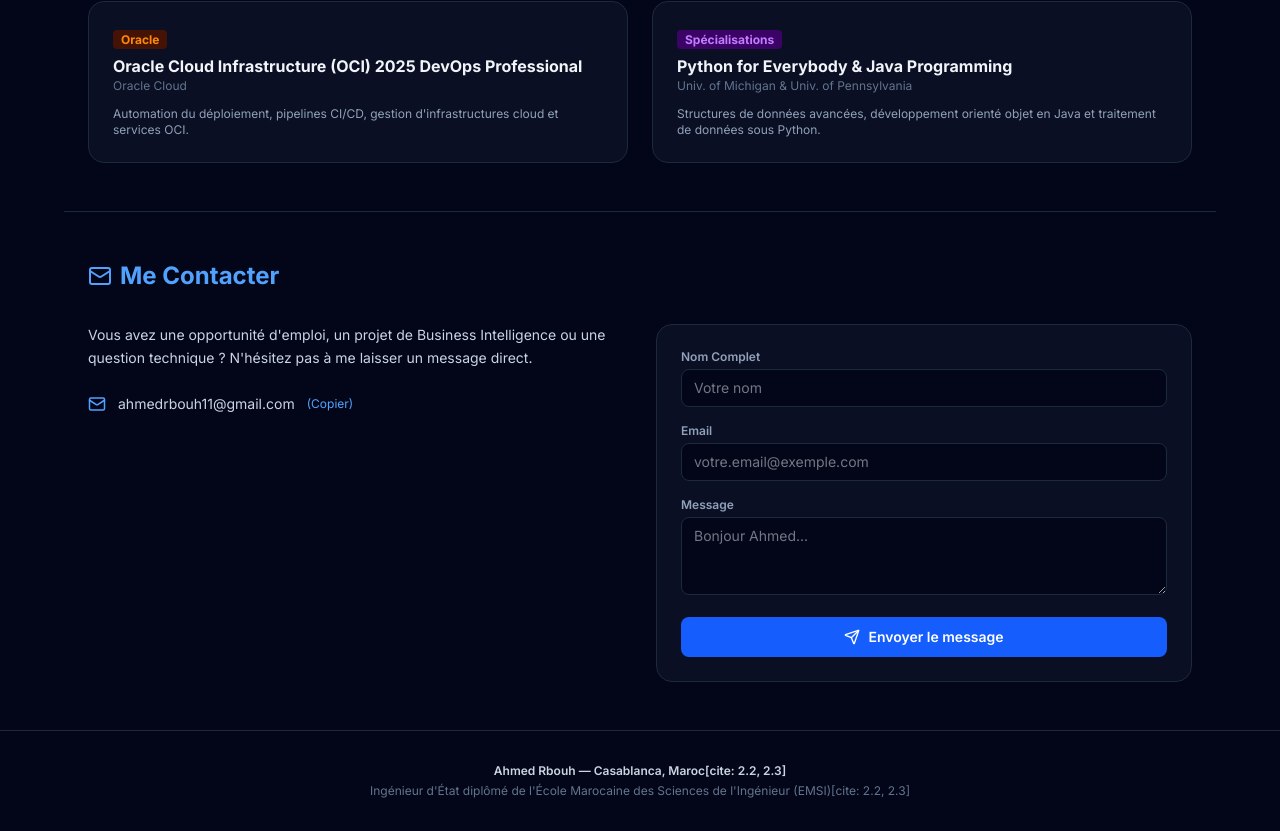
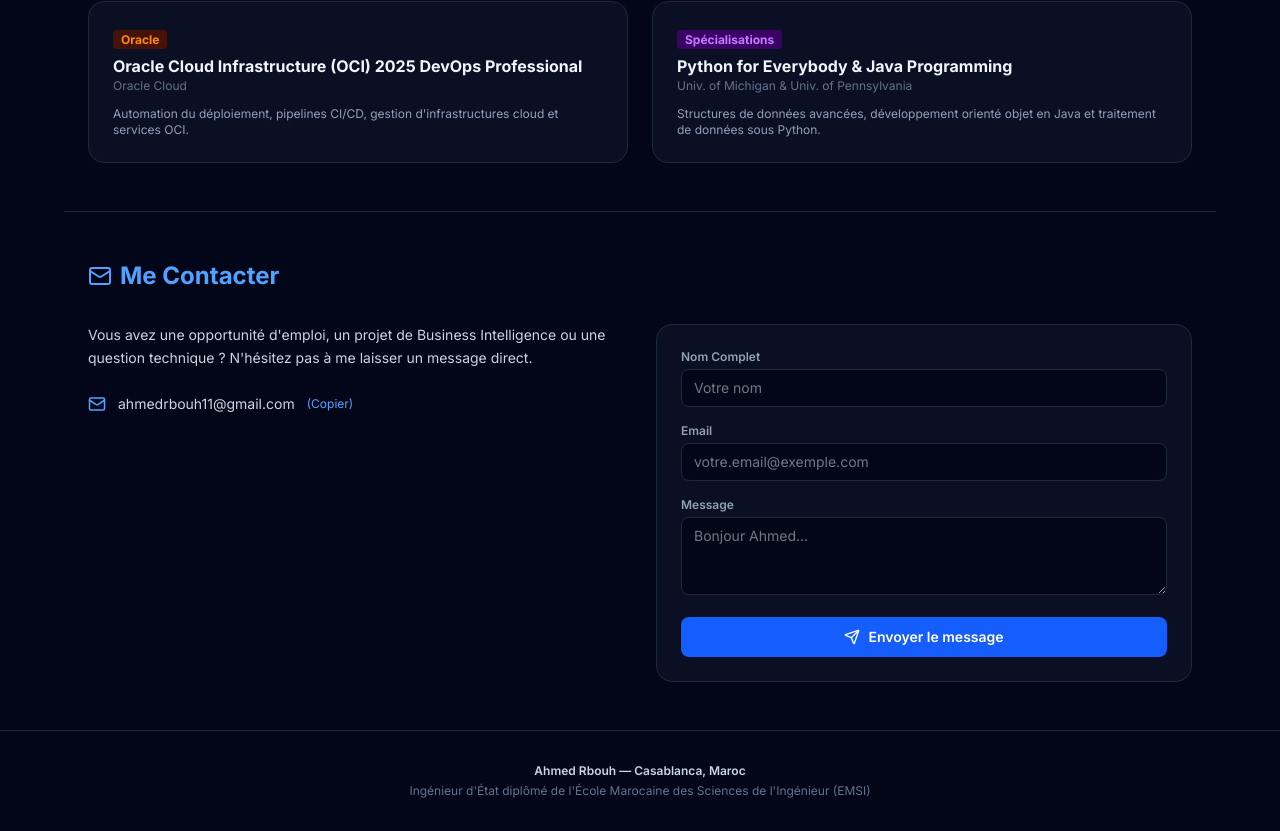
Before and after one commit to ahmedrbb/landing-page-ahmed, a Next.js app: page / in a window 1280 px wide. Shown: the part 2121-2952 px from the top of the page. Built offline with nearby package versions, Linux system fonts and the light colour scheme.

Commit message:
Clean up text citation tags

```diff
--- a/app/page.tsx
+++ b/app/page.tsx
@@ -376,8 +376,8 @@ export default function Home() {
 
       {/* Footer */}
       <footer className="border-t border-slate-200 dark:border-slate-800 py-8 text-center text-xs text-slate-500">
-        <p className="font-semibold text-slate-700 dark:text-slate-300">Ahmed Rbouh — Casablanca, Maroc[cite: 2.2, 2.3]</p>
-        <p className="mt-1">Ingénieur d'État diplômé de l'École Marocaine des Sciences de l'Ingénieur (EMSI)[cite: 2.2, 2.3]</p>
+        <p className="font-semibold text-slate-700 dark:text-slate-300">Ahmed Rbouh — Casablanca, Maroc</p>
+        <p className="mt-1">Ingénieur d'État diplômé de l'École Marocaine des Sciences de l'Ingénieur (EMSI)</p>
       </footer>
 
       {/* Modal Power BI */}
```
